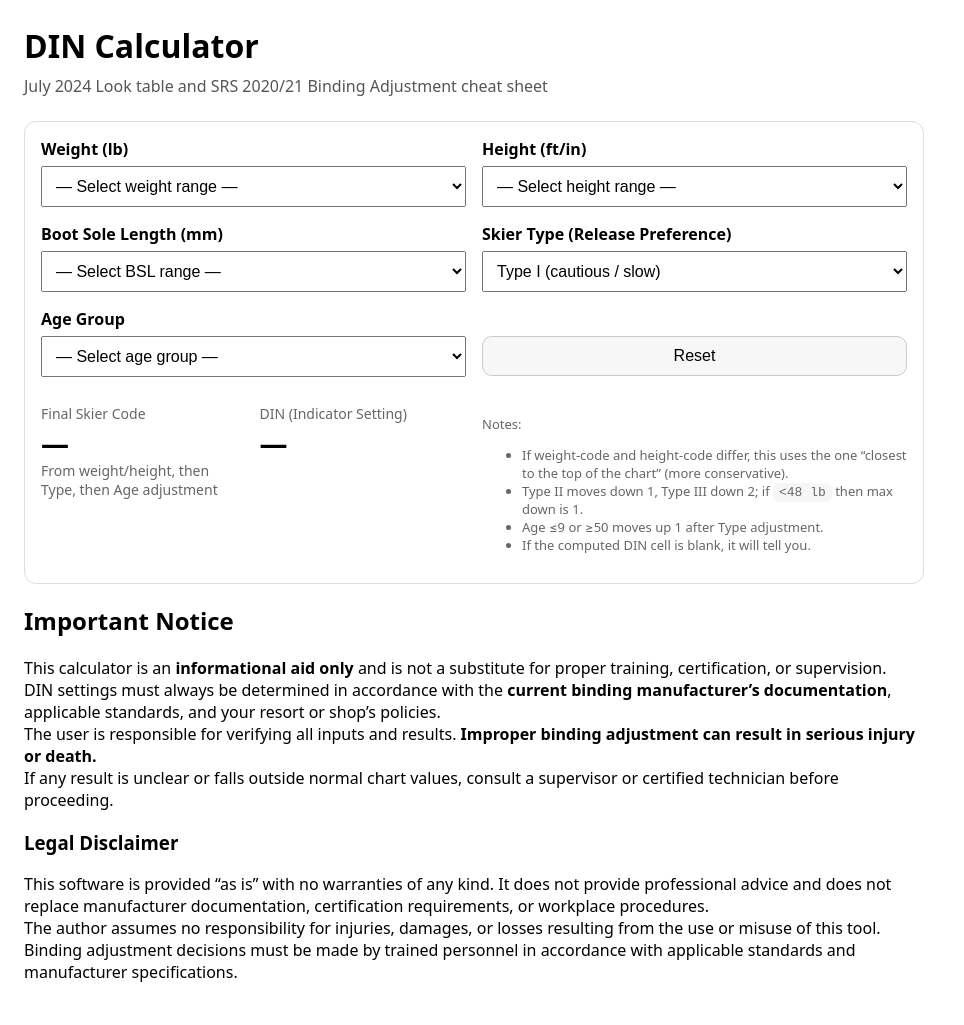
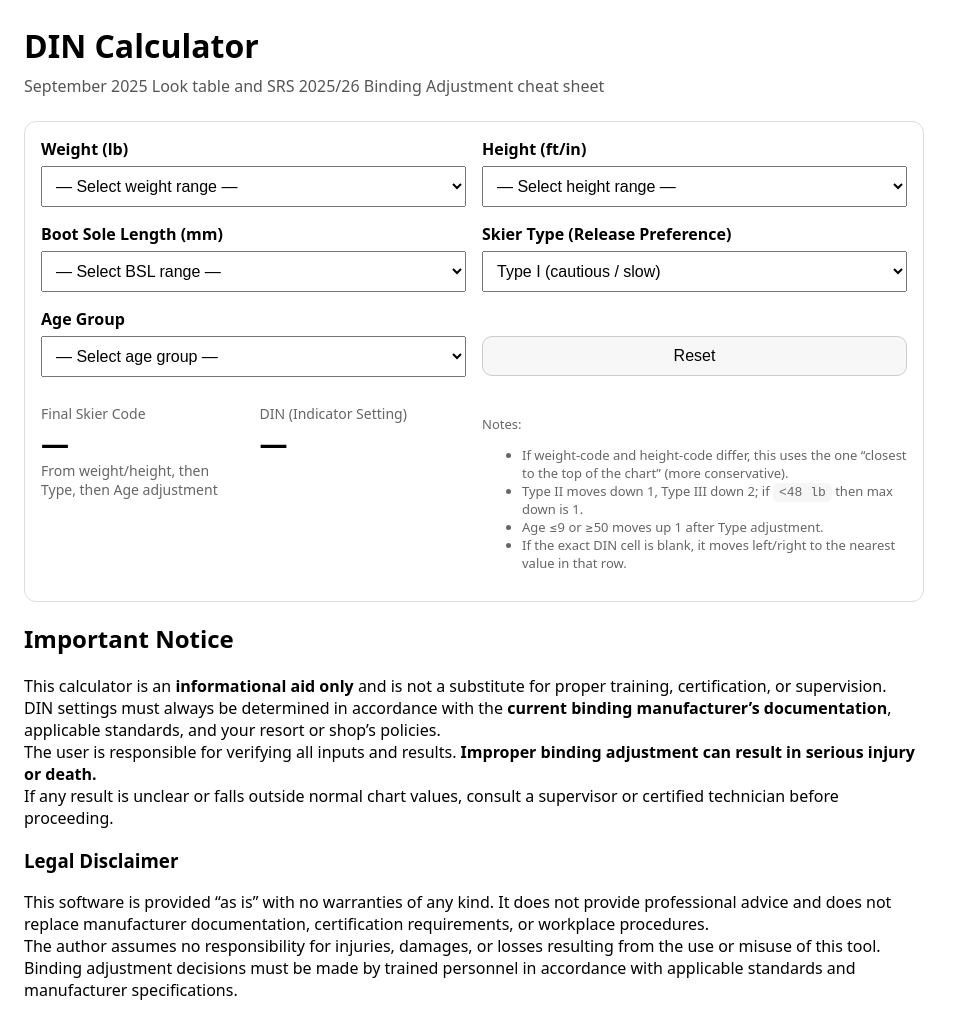
Before and after one commit to jpangburn/jpangburn.github.io, a Jekyll site: the page built from skischool_din_computer.html, in a window 1280 px wide. Shown: the whole page, without its empty margins (0-964 px from the left). Built offline with Jekyll 4.4.1, drawn with Linux system fonts in a browser that asks for light colours; some of the changed lines change nothing that is shown.

Commit message:
dincomputer added note1/2 rules and updated chart version

```diff
--- a/skischool_din_computer.html
+++ b/skischool_din_computer.html
@@ -1,6 +1,6 @@
 ---
 layout: blankpage
-title: DIN Calculator (July 2024 Look handout)
+title: DIN Calculator (September 2025 Look handout)
 permalink: /srsdincalculator/
 note: This file is unlinked on the web site as it's just for sharing with SRS staff
 ---
@@ -8,7 +8,7 @@
 <head>
   <meta charset="utf-8" />
   <meta name="viewport" content="width=device-width, initial-scale=1" />
-  <title>DIN Calculator (July 2024 Look handout)</title>
+  <title>DIN Calculator (September 2025 Look handout)</title>
   <style>
     body { font-family: system-ui, -apple-system, Segoe UI, Roboto, Arial, sans-serif; margin: 24px; max-width: 900px; }
     h1 { margin: 0 0 8px; }
@@ -35,7 +35,7 @@
 </head>
 <body>
 <h1>DIN Calculator</h1>
-<p class="sub">July 2024 Look table and SRS 2020/21 Binding Adjustment cheat sheet</p>
+<p class="sub">September 2025 Look table and SRS 2025/26 Binding Adjustment cheat sheet</p>
 
 <div class="card">
     <div class="grid">
@@ -104,7 +104,7 @@
                     conservative).</li>
                 <li>Type II moves down 1, Type III down 2; if <code>&lt;48 lb</code> then max down is 1.</li>
                 <li>Age ≤9 or ≥50 moves up 1 after Type adjustment.</li>
-                <li>If the computed DIN cell is blank, it will tell you.</li>
+                <li>If the exact DIN cell is blank, it moves left/right to the nearest value in that row.</li>
             </ul>
         </div>
     </div>
@@ -128,19 +128,19 @@
 
 // Weight ranges -> initial code (Step 1 weight)
 const WEIGHT_OPTIONS = [
-  { label: "22–29", code: "A", lt48: true },
-  { label: "30–38", code: "B", lt48: true },
-  { label: "39–47", code: "C", lt48: true },
-  { label: "48–56", code: "D", lt48: false },
-  { label: "57–66", code: "E", lt48: false },
-  { label: "67–78", code: "F", lt48: false },
-  { label: "79–91", code: "G", lt48: false },
-  { label: "92–107", code: "H", lt48: false },
-  { label: "108–125", code: "I", lt48: false },
-  { label: "126–147", code: "J", lt48: false },
-  { label: "148–174", code: "K", lt48: false },
-  { label: "175–209", code: "L", lt48: false },
-  { label: "≥ 210", code: "M", lt48: false }
+  { label: "22–29", code: "A", lt48: true, lt39: true, lt30: true },
+  { label: "30–38", code: "B", lt48: true, lt39: true, lt30: false },
+  { label: "39–47", code: "C", lt48: true, lt39: false, lt30: false },
+  { label: "48–56", code: "D", lt48: false, lt39: false, lt30: false },
+  { label: "57–66", code: "E", lt48: false, lt39: false, lt30: false },
+  { label: "67–78", code: "F", lt48: false, lt39: false, lt30: false },
+  { label: "79–91", code: "G", lt48: false, lt39: false, lt30: false },
+  { label: "92–107", code: "H", lt48: false, lt39: false, lt30: false },
+  { label: "108–125", code: "I", lt48: false, lt39: false, lt30: false },
+  { label: "126–147", code: "J", lt48: false, lt39: false, lt30: false },
+  { label: "148–174", code: "K", lt48: false, lt39: false, lt30: false },
+  { label: "175–209", code: "L", lt48: false, lt39: false, lt30: false },
+  { label: "≥ 210", code: "M", lt48: false, lt39: false, lt30: false }
 ];
 
 // Height ranges -> initial code (Step 1 height)
@@ -204,13 +204,20 @@
   return CODES[j];
 }
 
-// Find the DIN given code and col
-function findDIN(code, col) {
+// Find nearest non-null in a row, starting at col, searching outward
+function nearestDIN(code, col) {
   const row = DIN[code];
-  if (!row) return null;
+  if (!row) return { value: null, usedCol: null };
 
-  if (row[col] != null) return row[col];
-  else return null;
+  if (row[col] != null) return { value: row[col], usedCol: col };
+
+  for (let dist = 1; dist < row.length; dist++) {
+    const left = col - dist;
+    const right = col + dist;
+    if (left >= 0 && row[left] != null) return { value: row[left], usedCol: left };
+    if (right < row.length && row[right] != null) return { value: row[right], usedCol: right };
+  }
+  return { value: null, usedCol: null };
 }
 
 function compute() {
@@ -243,19 +250,23 @@
   // for injured skiers, move up one instead
   if (skierType === "-I") typeDelta = -1;
 
-  // Special rule: if skiers < 48 lb, move down one row maximum
+  // chart rule "Note 2: for skiers 38lbs and under, Skier designated (-1) is inappropriate" (we use lt39 for less than 39)
+  if (weight.lt39 && typeDelta == -1) typeDelta = 0;
+
+  // chart rule on left side: if skiers < 48 lb, move down one row maximum
   if (weight.lt48 && typeDelta > 1) typeDelta = 1;
 
   let codeAfterType = shiftCode(baseCode, typeDelta);
 
   // Step 3: age adjustment (<=9 or >=50 => move up one row)
+  // except in the case of "Note 1" in the chart "Note 1: for skiers 29lbs and under, no further correction is appropriate" (we use lt30 for less than 30)
   let ageDelta = 0;
-  if (age === "u9" || age === "50p") ageDelta = -1;
+  if ((age === "u9" || age === "50p") && !weight.lt30) ageDelta = -1;
 
   const finalCode = shiftCode(codeAfterType, ageDelta);
 
-  // Step 4: DIN lookup
-  const dinValue = findDIN(finalCode, bslCol);
+  // Step 4: DIN lookup (+ “nearest value” rule)
+  const { value: dinValue, usedCol } = nearestDIN(finalCode, bslCol);
 
   // UI
   document.getElementById("finalCode").textContent = finalCode;
@@ -269,11 +280,16 @@
   if (dinValue == null) {
     dinNote.textContent = `No DIN value found for skier code '${finalCode}' and BSL column '${bslCol + 1}'.`;
     warning.style.display = "block";
-    warning.textContent = "This combination lands in a blank area of the chart, ask supervisor what to do.";
+    warning.textContent = "This combination lands in a blank area of the chart and no nearest value was found.";
     return;
   }
 
-  dinNote.textContent = `BSL column ${bslCol + 1} (${BSL_OPTIONS[bslCol].label}).`;
+  if (usedCol !== bslCol) {
+    dinNote.textContent =
+      `Cell was blank for that BSL column; used nearest value from BSL column ${usedCol + 1} (${BSL_OPTIONS[usedCol].label}).`;
+  } else {
+    dinNote.textContent = `BSL column ${bslCol + 1} (${BSL_OPTIONS[bslCol].label}).`;
+  }
 
 }
 
```
